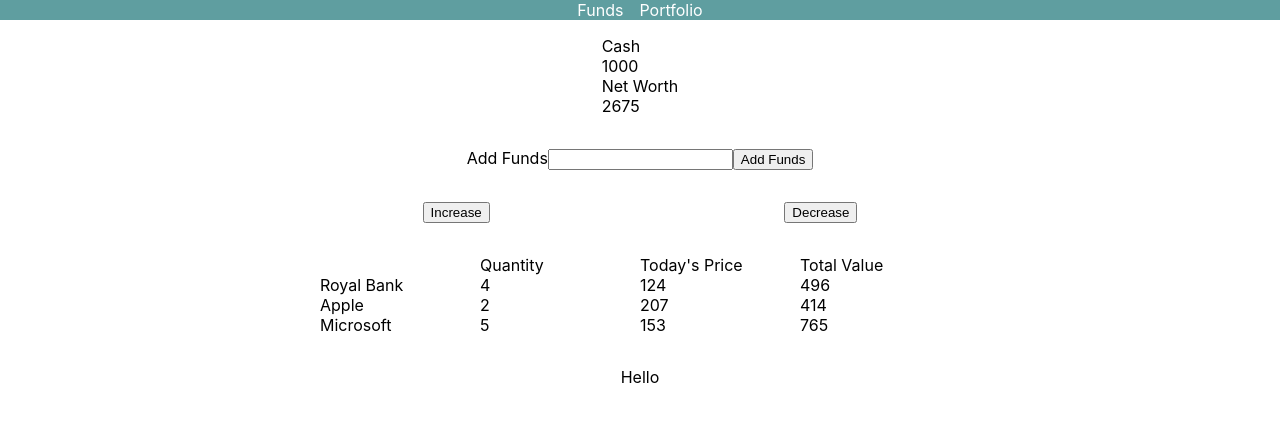
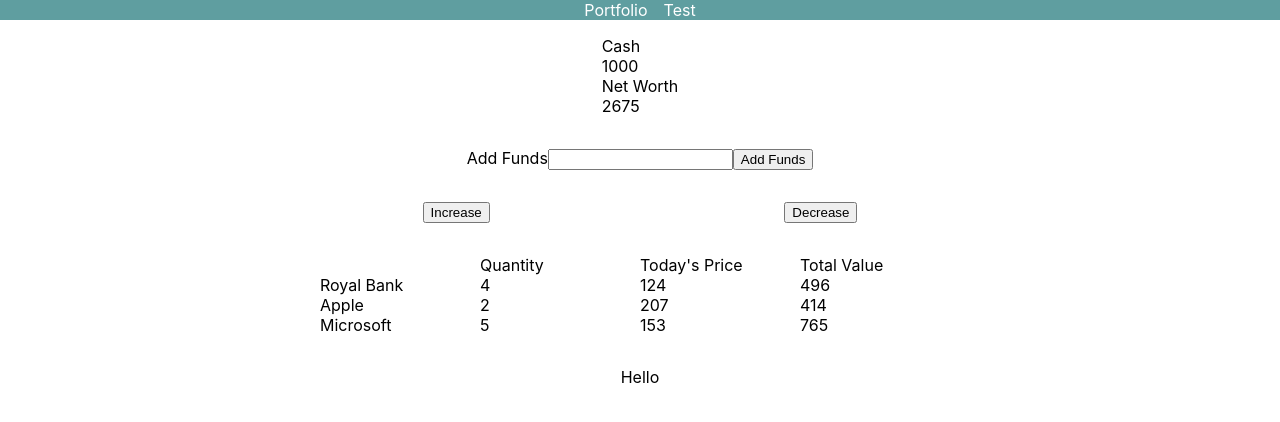
Before and after one commit to jdesmond91/trading-frontend, a React (Create React App) app: page / in a window 1280 px wide. Shown: the top 422 px of the page. Built offline with nearby package versions, Linux system fonts and the light colour scheme.

Commit message:
added react router

```diff
--- a/package.json
+++ b/package.json
@@ -9,6 +9,7 @@
 		"axios": "^0.21.1",
 		"react": "^17.0.2",
 		"react-dom": "^17.0.2",
+		"react-router-dom": "^5.2.0",
 		"react-scripts": "4.0.3",
 		"web-vitals": "^1.1.2"
 	},
--- a/src/App.js
+++ b/src/App.js
@@ -1,15 +1,27 @@
 import './App.css'
 import Header from './components/Header'
 import Portfolio from './components/Portfolio'
+import { BrowserRouter as Router, Route, Switch } from 'react-router-dom'
+
+const Test = () => <div>Hello</div>
 
 const App = () => {
 	return (
-		<div>
-			<Header />
-			<div className='container'>
-				<Portfolio />
+		<Router>
+			<div>
+				<Header />
+				<div className='container'>
+					<Switch>
+						<Route exact path='/'>
+							<Portfolio />
+						</Route>
+						<Route path='/test'>
+							<Test />
+						</Route>
+					</Switch>
+				</div>
 			</div>
-		</div>
+		</Router>
 	)
 }
 
--- a/src/components/Header.js
+++ b/src/components/Header.js
@@ -1,9 +1,11 @@
+import { Link } from 'react-router-dom'
+
 const Header = () => {
 	return (
 		<header>
 			<nav className='nav flex'>
-				<a href=''>Funds</a>
-				<a href=''>Portfolio</a>
+				<Link to='/'>Portfolio</Link>
+				<Link to='/test'>Test</Link>
 			</nav>
 		</header>
 	)
```
Also changed, not shown: 1 other file (tests, documents, lock files or other folders).
